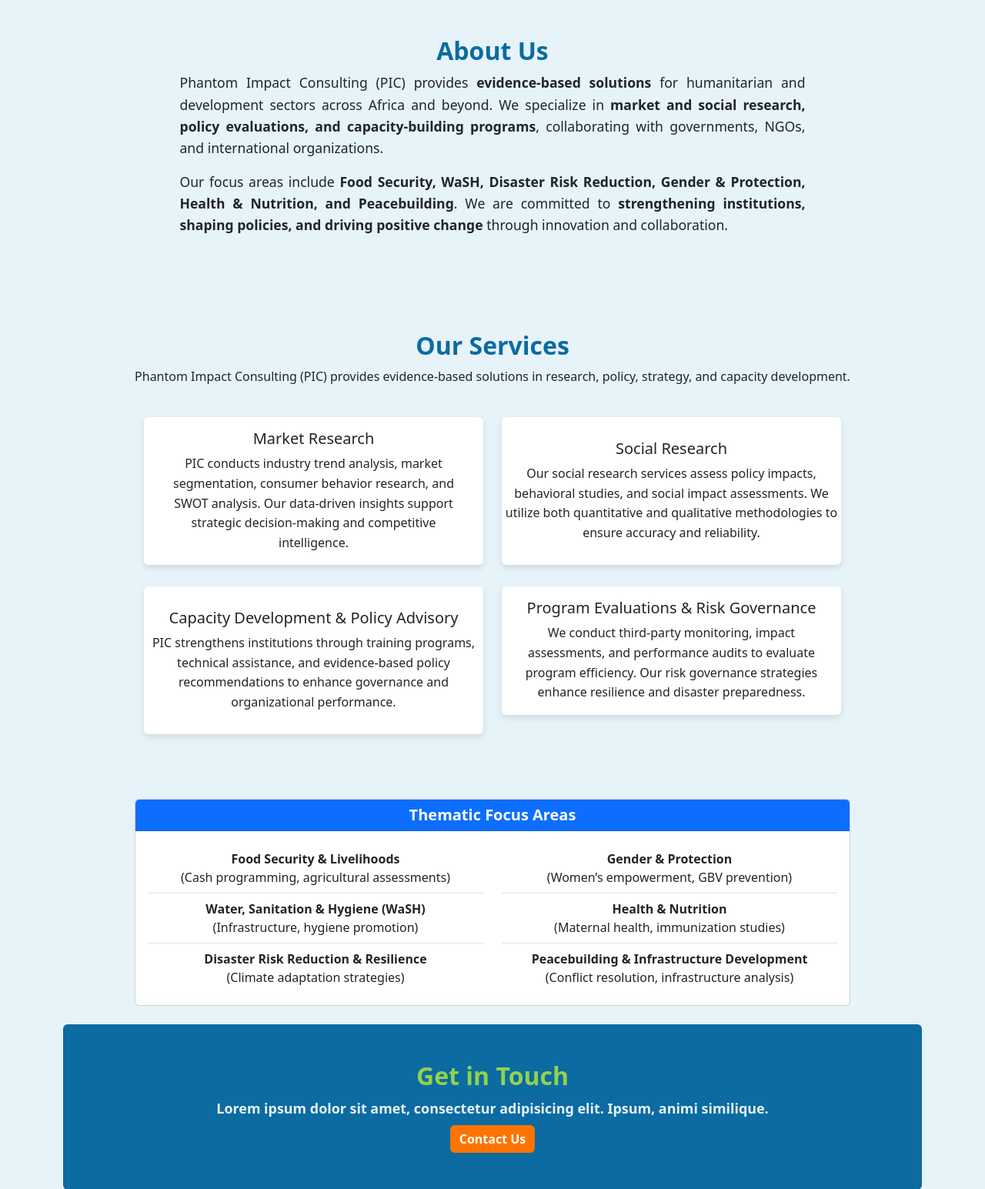
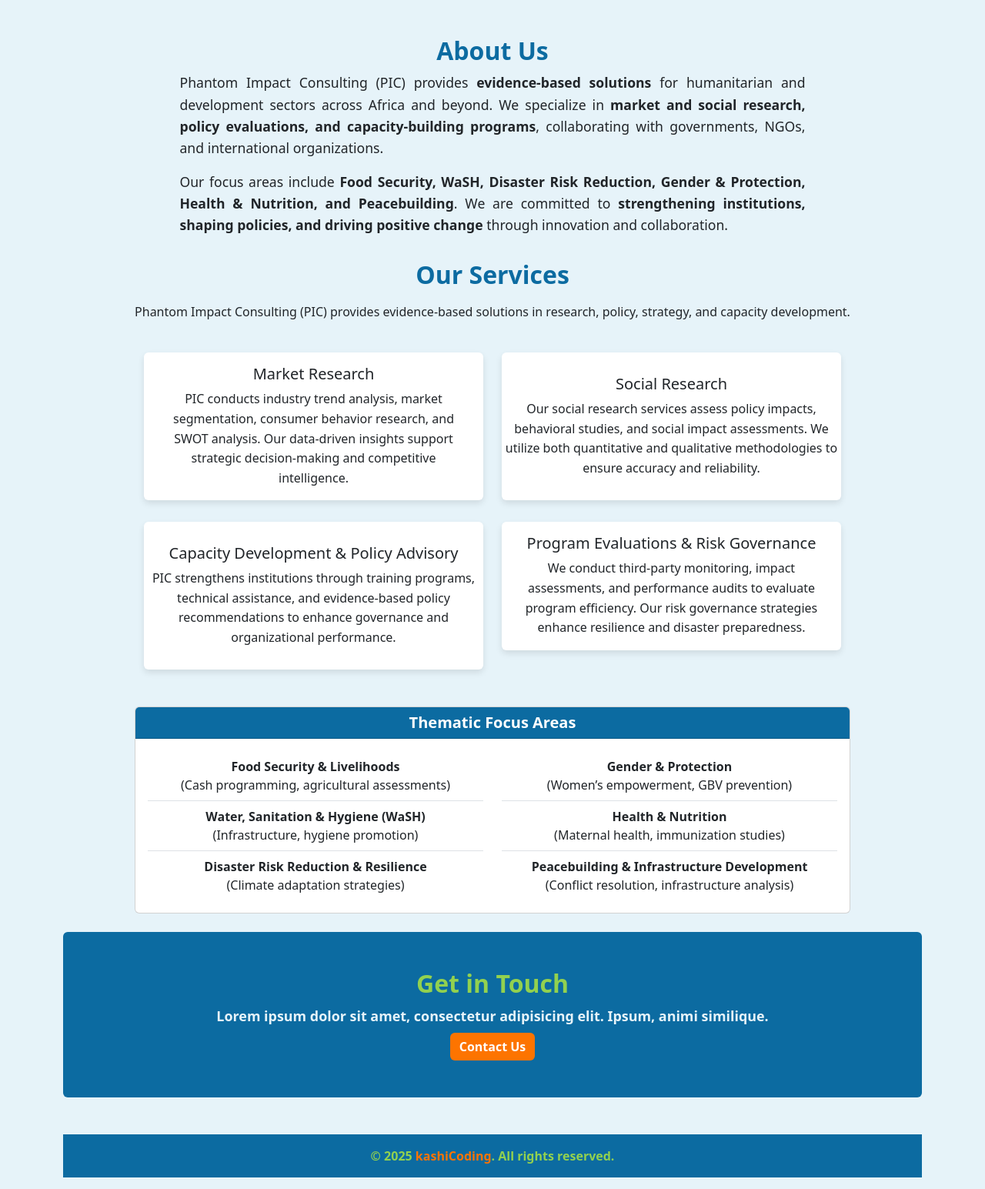
Before and after one commit to kashik09/OfficialPIC-Consulting, a PHP site: page / in a window 1280 px wide. Shown: the part 503-2048 px from the top of the page at 77% size. Run offline with PHP 8.4, Linux system fonts and the light colour scheme.

Commit message:
Adjust spacing

```diff
--- a/index.html
+++ b/index.html
@@ -83,7 +83,7 @@
                 </div>
             </div>
         </section>
-        <section class="about-section pt-5 pb-5">
+        <section class="about-section pt-5 pb-3">
             <div class="container">
                 <h2 class="fw-bold mb-2 text-center">About Us</h2>
                 <div class="row justify-content-center">
@@ -96,8 +96,8 @@
         </section>
         <section>
             <div id="services" class="services-section">
-                <div class="container mx-auto">
-                    <h2 class="text-center fw-bold mb-2">Our Services</h2>
+                <div class="container mx-auto pb-4">
+                    <h2 class="text-center fw-bold mb-3">Our Services</h2>
                     <p class="text-center">Phantom Impact Consulting (PIC) provides evidence-based solutions in research, policy, strategy, and capacity development.</p>
                     <div class="row g-4 mt-1 justify-content-center">
                         <div class="col-md-5">
@@ -148,7 +148,7 @@
         </section>
         <section>
             <div class="card my-4 col-md-10 mx-auto">
-                <div class="card-header text-center fw-bold bg-primary text-white">
+                <div class="card-header text-center fw-bold bg-thematic">
                     <h5 class="mb-0 thematic fw-bold">Thematic Focus Areas</h5>
                 </div>
                 <div class="card-body">
--- a/public/css/style.css
+++ b/public/css/style.css
@@ -8,6 +8,10 @@ h1, h2, h3, h4, h5, h6 {
 
 h1.contact, h2.contact {
     font-weight: 575;
+}
+
+.bg-thematic {
+    background-color: #0c6ba1;
 }
 
 .thematic {
@@ -166,11 +170,6 @@ img.rounded {
     color: white;
 }
 
-.services-section {
-    padding: 60px 0;
-    background-color: #e6f3f9;
-}
-
 .services-section .card {
     background-color: white;
     border: none;
```
